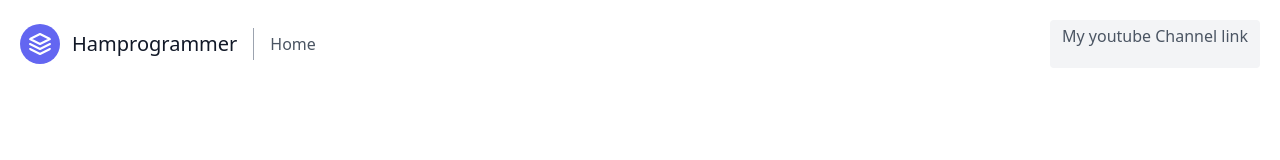
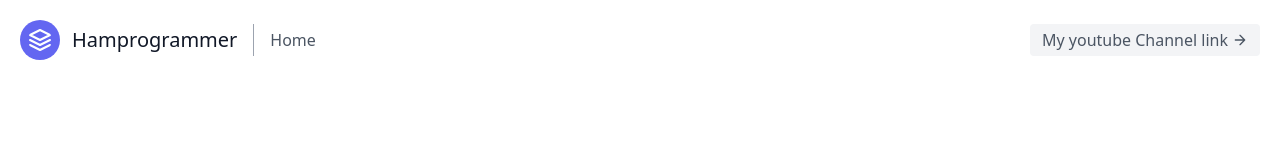
Before and after one commit to Hamprogrammer/programmer.com, a plain HTML site: page index.html in a window 1280 px wide. Shown: the top 160 px of the page. Drawn offline with nearby package versions, Linux system fonts and the light colour scheme.

Commit message:
Update index.html

```diff
--- a/index.html
+++ b/index.html
@@ -19,8 +19,8 @@
             <a href="/" class="mr-5 hover:text-gray-900">Home</a>
 
           </nav>
-         <a href="https://www.youtube.com/@theworldofhamprogrammer4655"><button class="inline-flex items-center bg-gray-100 border-0 py-1 px-3 focus:outline-none hover:bg-gray-200 rounded text-base mt-4 md:mt-0">My youtube Channel link
-            <svg fill="none" stroke="currentColor" stroke-linecap="round" stroke-linejoin="round" stroke-width="2" class="w-4 h-4 ml-1" viewBox="0 0 24 24"></a>
+         <a href="https://www.youtube.com/@theworldofhamprogrammer4655"><button class="inline-flex items-center bg-gray-100 border-0 py-1 px-3 focus:outline-none hover:bg-gray-200 rounded text-base mt-4 md:mt-0">My youtube Channel link</a>
+            <svg fill="none" stroke="currentColor" stroke-linecap="round" stroke-linejoin="round" stroke-width="2" class="w-4 h-4 ml-1" viewBox="0 0 24 24">
               <path d="M5 12h14M12 5l7 7-7 7"></path>
             </svg>
         </div>
```
